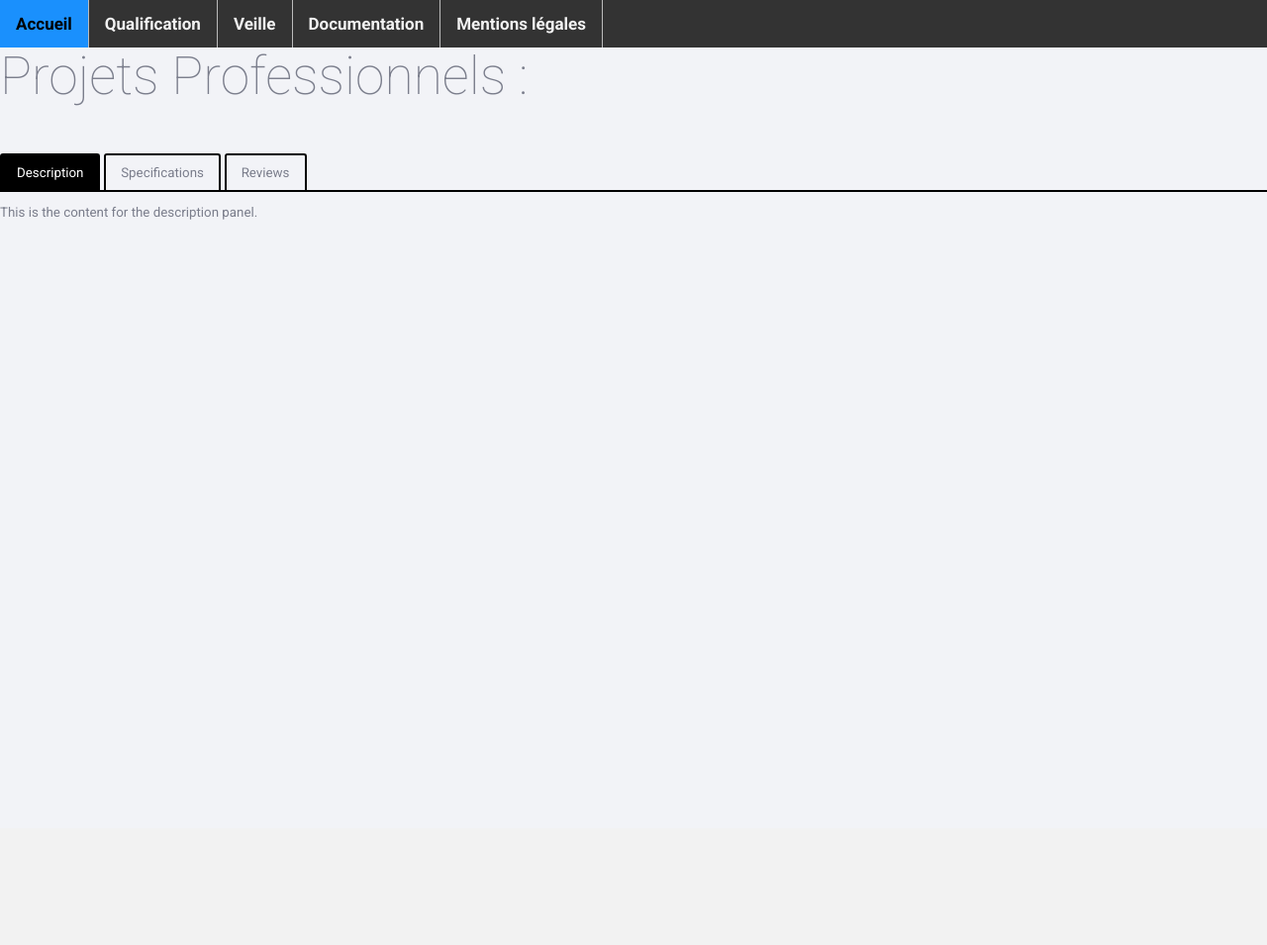
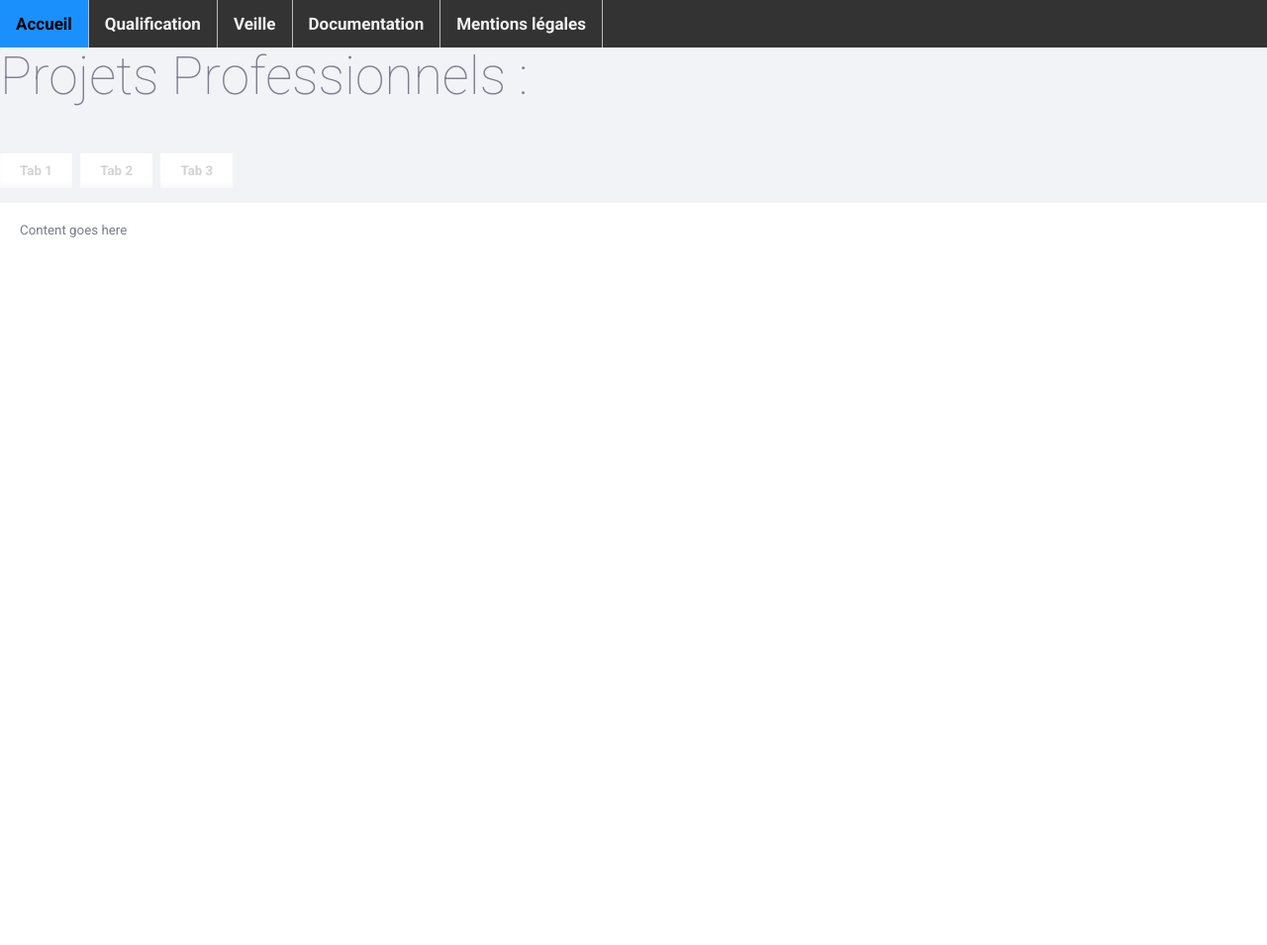
Before and after one commit to GabinusMagnus/portfolio, a PHP site: page /projets.php in a window 1280 px wide. Shown: the whole page at 99% size. Before the commit the page ends 222 px from the top, so only its background shows below. Run offline with PHP 8.4, Linux system fonts and the light colour scheme.

Commit message:
css onglets

```diff
--- a/backend/style.css
+++ b/backend/style.css
@@ -373,41 +373,64 @@ blockquote {
   color: rgb(0, 0, 0);
 }
 
+/* Onglets */
 .tabs {
-  list-style: none;
+  height: 100%;
+  min-height: 250px;
   position: relative;
-  margin: 0;
-  padding: 0;
-  width: 100%;
-  font-family: sans-serif
-}
-.tabs li {
-  display: inline-block;
-}
-.tabs input[type="radio"] {
-  display: none;
-}
-.tabs label {
-  display: block;
-  cursor: pointer;
-  padding: 10px 15px;
-  border: 2px solid black;
-  border-bottom: 0;
-  border-radius: 3px 3px 0 0;
-}
-.tabs .tab-panel {
-  display: none;
-  overflow: hidden;
-  width: 100%;
-  position: absolute;
-  left: 0;
-  border-top: 2px solid black;
 }
 
-.tabs [id^="tab"]:checked + label {
-  background-color: black;
-  color: #fff;
+/* Each tab items (includes heading & content) */
+.tab-item {
+  display: inline;
 }
-.tabs [id^="tab"]:checked ~ [id^="tab-panel"] {
-  display: block;
+
+/* Hide the default radio inputs */
+.tab-input {
+  position: absolute;
+  visibility: hidden;
 }
+
+/* The main tab headings */
+.tab-label {
+  background: white;
+  box-shadow: inset 0 -4px 4px rgba(0,0,0,0.02);
+  color: lightgrey;
+  cursor: pointer;
+  display: inline-block;
+  font-weight: 600;
+  margin: 0 5px 0 0;
+  padding: 10px 20px;
+  position: relative;
+  text-align: center;
+  z-index: 0;
+}
+
+/* The inner tab content */
+.tab-content {
+  background: white;
+  bottom: 0;
+  box-shadow: 0 6px 8px rgba(0,0,0,0.02);
+  left: 0;
+  overflow: scroll;
+  padding: 20px;
+  position: absolute;
+  right: 0;
+  top: 50px;
+  z-index: 0;
+}
+
+/* Style the currently selected tab label */
+.tab-input:checked + .tab-label {
+  border: 1px solid #eee;
+  border-bottom: 0;
+  box-shadow: 0 -6px 8px rgba(0,0,0,0.02);
+  color: #268bd2;
+  z-index: 2;
+}
+
+/* Show the currently selected tab content */
+.tab-input:checked ~ .tab-content {
+  border: 1px solid #eee;
+  z-index: 1;
+}
--- a/projets.php
+++ b/projets.php
@@ -6,35 +6,32 @@
 </head>
 <body>
 <div class="topnav">
-    <a href="index.html/#accueil">Accueil</a>
-    <a href="index.html/#qualification">Qualification</a>
-    <a href="index.html/#veille">Veille</a>
+    <a href="index.html#accueil">Accueil</a>
+    <a href="index.html#qualification">Qualification</a>
+    <a href="index.html#veille">Veille</a>
     <a href="notes/Index_notes.php">Documentation</a>
     <a href="mentions_legales.html">Mentions légales</a>
 </div>
 <h1>Projets Professionnels :</h1>
 
+<div class="tabs">
 
-<ul class="tabs">
-  <li>
-    <input id="tab1" type="radio" name="tabs" checked />
-    <label for="tab1">Description</label>
-    <div id="tab-panel1" class="tab-panel">
-      <p>This is the content for the description panel.</p>
+    <div class="tab-item">
+        <input class="tab-input" type="radio" name="tabs" id="tab-1">
+        <label class="tab-label" for="tab-1">Tab 1</label>
+        <div class="tab-content">Content goes here</div>
     </div>
-  </li>
-  <li>
-    <input id="tab2" type="radio" name="tabs" />
-    <label for="tab2">Specifications</label>
-    <div id="tab-panel2" class="tab-panel">
-      <p>Specifications content can go here.</p>
+
+    <div class="tab-item">
+        <input class="tab-input" type="radio" name="tabs" id="tab-2">
+        <label class="tab-label" for="tab-2">Tab 2</label>
+        <div class="tab-content">Content goes here</div>
     </div>
-  </li>
-  <li>
-    <input id="tab3" type="radio" name="tabs" />
-    <label for="tab3">Reviews</label>
-    <div id="tab-panel3" class="tab-panel">
-      <p>Here we can display some reviews from our customers.</p>
+
+    <div class="tab-item">
+        <input class="tab-input" type="radio" name="tabs" id="tab-3">
+        <label class="tab-label" for="tab-3">Tab 3</label>
+        <div class="tab-content">Content goes here</div>
     </div>
-  </li>
-</ul>
+
+</div>
```
